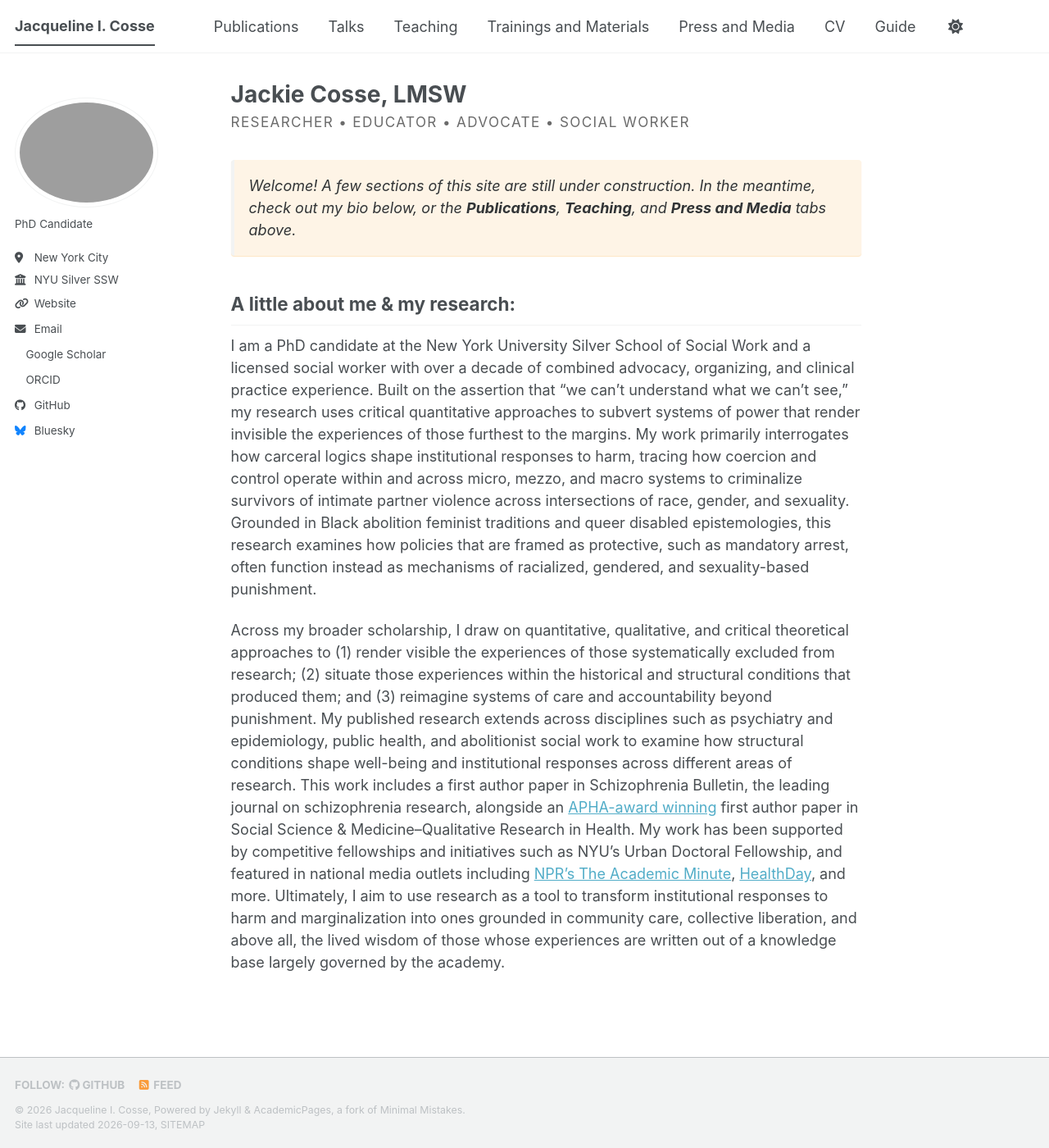
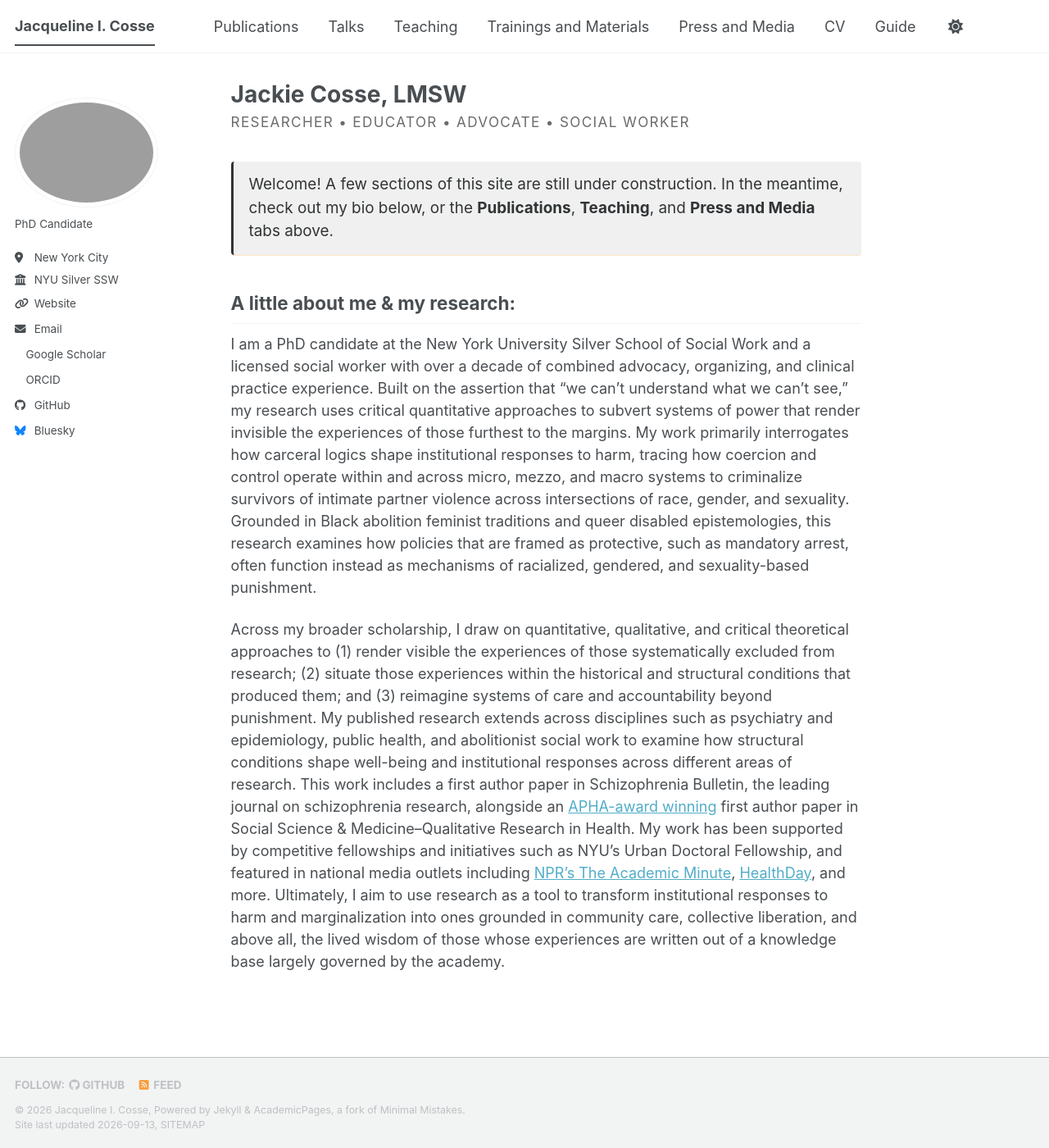
Before and after one commit to jackiecosse/jackiecosse.com, a Jekyll site: the page built from _pages/about.md, in a window 1280 px wide and 1400 px high. Shown: the whole window at 82% size. Built offline with Jekyll 4.4.1, drawn with Linux system fonts in a browser that asks for light colours; a style sheet for code colours, icons or effects is not loaded.

Commit message:
Update main.scss
make formatting for warning messages across pages/types of files consistent, lines 41-52

```diff
--- a/assets/css/main.scss
+++ b/assets/css/main.scss
@@ -39,7 +39,16 @@
 ;
 
 .notice--warning {
-  font-size: 1rem !important;
+  font-size: 1.05rem !important;
+  padding: 0.75em 1em;
+  border-left: 3px solid currentColor;
+  background-color: rgba(128, 128, 128, 0.12);
+  font-style: normal;
+
+  a {
+    color: inherit;
+    text-decoration: underline;
+  }
 }
 
 .page__content > h1:first-child {
```
